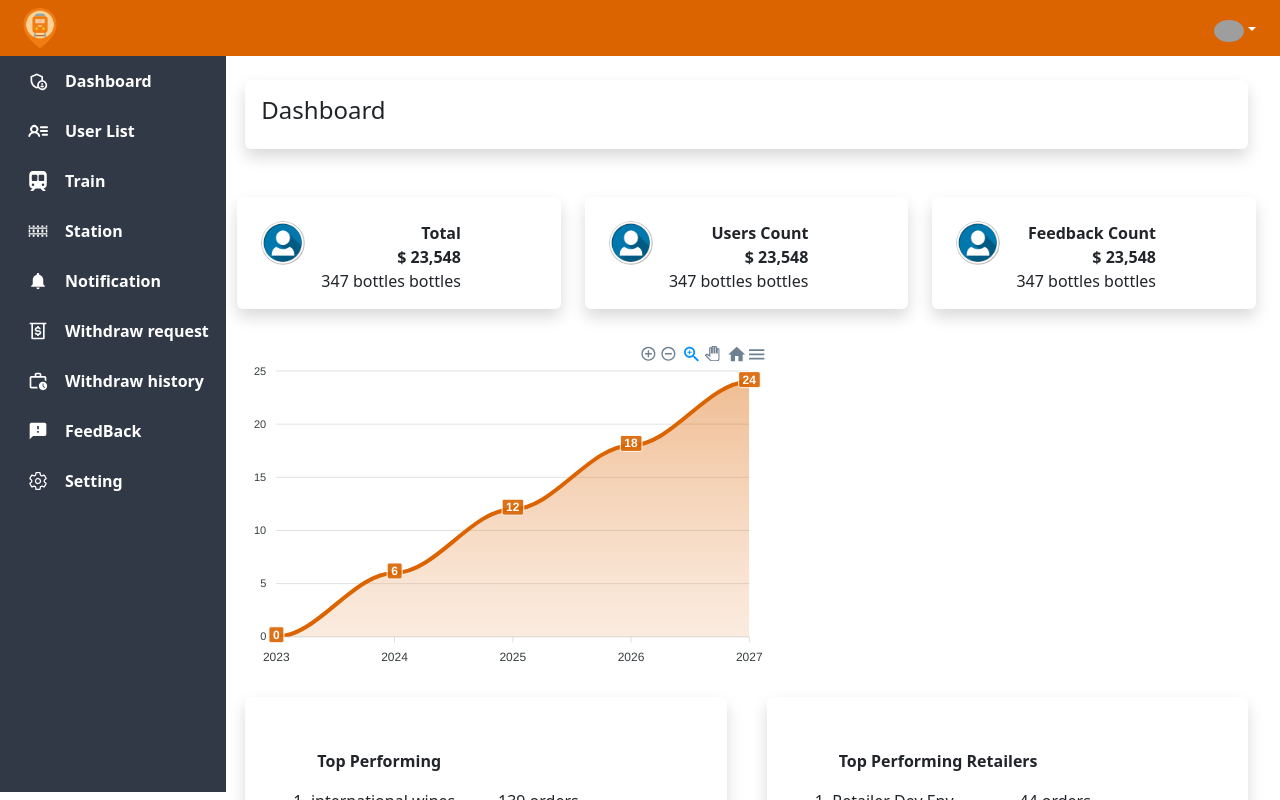
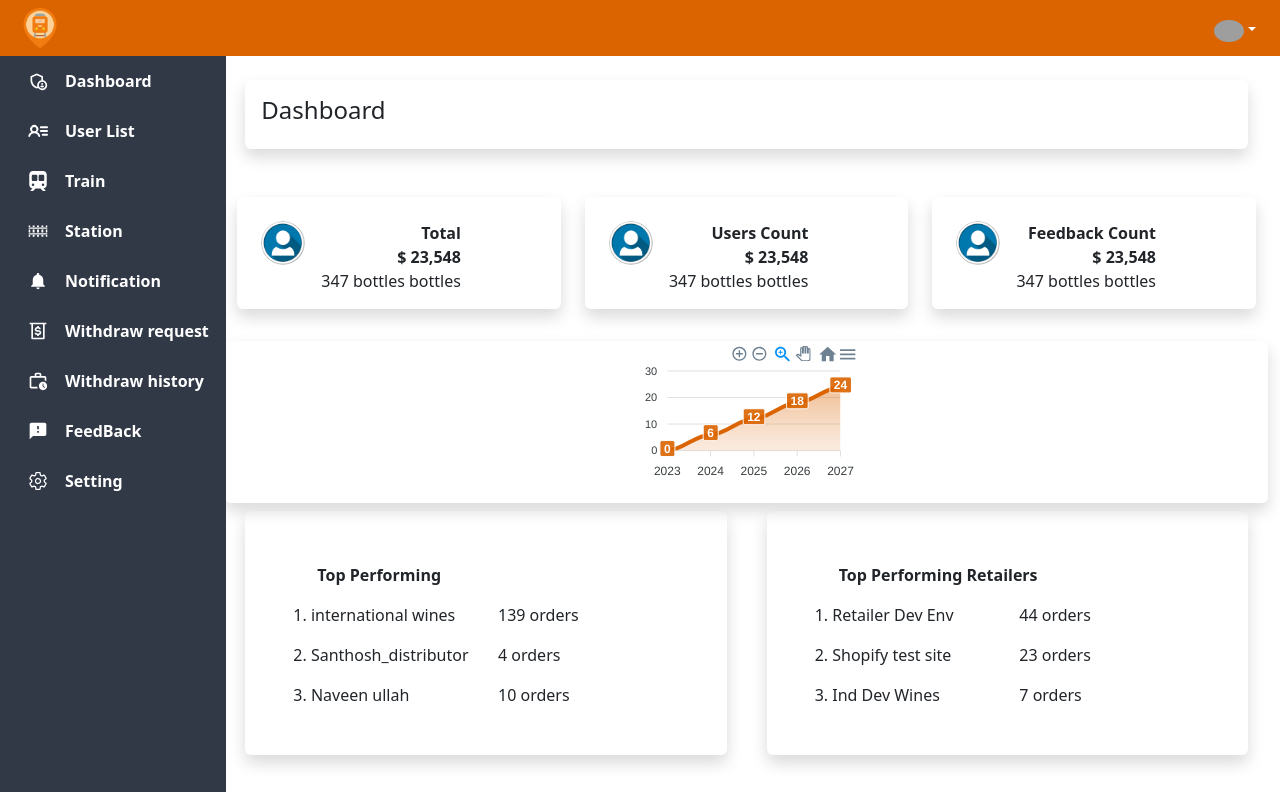
Before and after one commit to anbushan/Train-web-app, a React (Create React App) app: page /admin/Dashboard in a window 1280 px wide. Shown: the top 800 px of the page. Built offline with nearby package versions, Linux system fonts and the light colour scheme; sample sign-in values are in the browser's storage; grey boxes are pictures that could not be loaded.

Commit message:
making some UI changes

```diff
--- a/src/pages/Dashboard/Dashboard.js
+++ b/src/pages/Dashboard/Dashboard.js
@@ -23,7 +23,7 @@ const Dashboard = () => {
   });
 
   return (
-    <Container>
+    <Container fluid>
       <Row className="mt-4 mx-2">
         <Col className="d-flex align-items-start shadow rounded p-3">
           <h4>Dashboard</h4>
@@ -69,11 +69,11 @@ const Dashboard = () => {
             </div>
           </div>
         </Col>
+      </Row>
 
-        <Col sm={12} lg={8} className="mt-3">
-          <Chart options={state.options} series={state.series} type="area" width="80%" />
-        </Col>
-      </Row>
+      <Row sm={12} lg={4} className="mt-3 d-flex justify-content-center align-items-center shadow rounded">
+          <Chart options={state.options} series={state.series} type="area" width="100%" />
+        </Row>
 
       <Row className="d-flex flex-row justify-content-center align-items-center mb-3">
         <Col sm={12} md={6} lg={6} className="mb-3">
```
